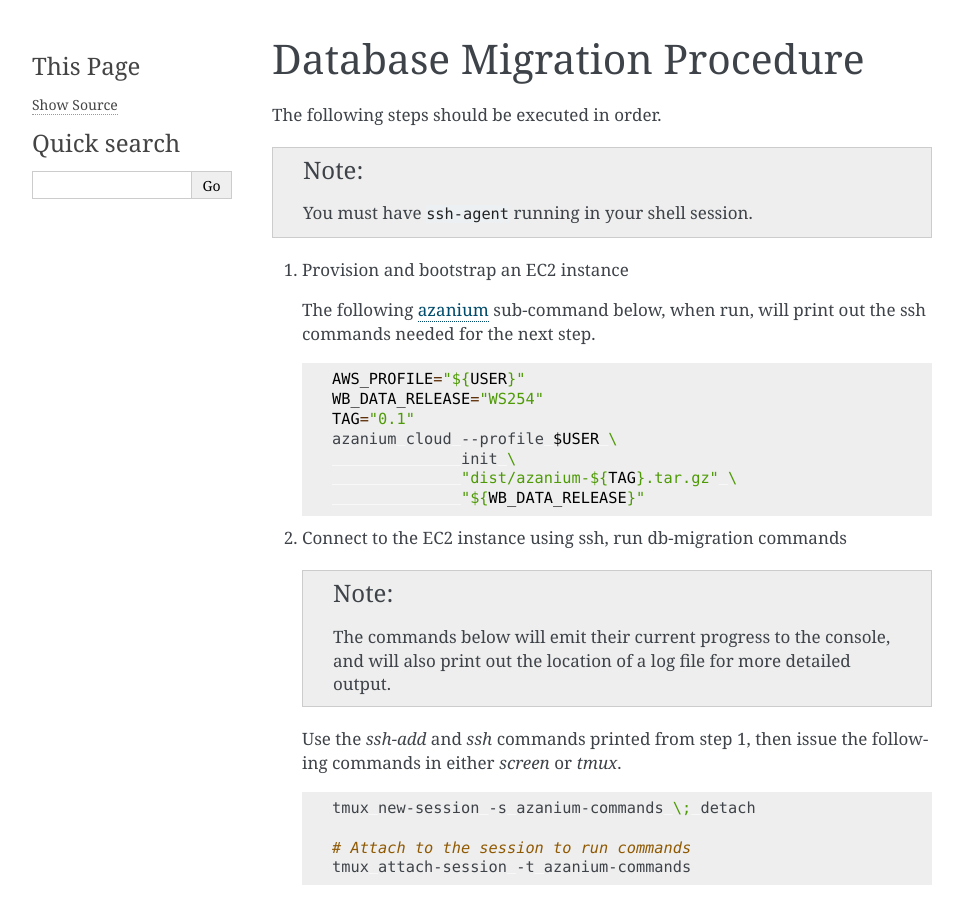
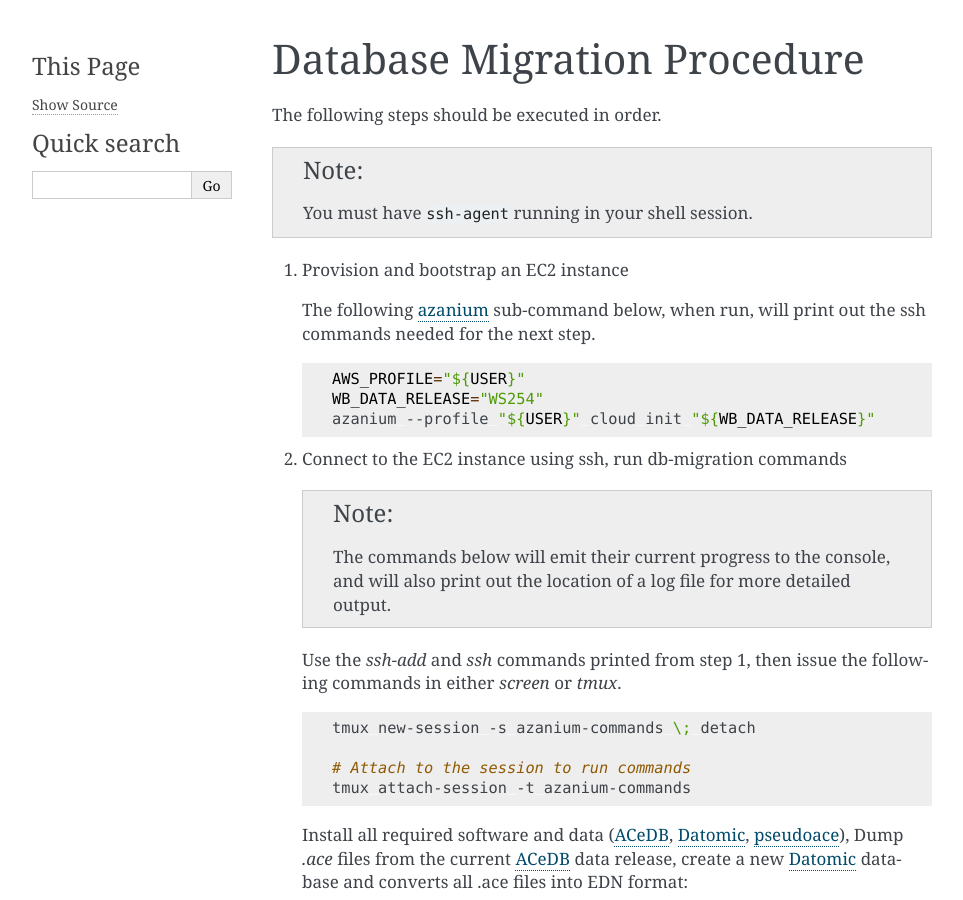
Before and after one commit to WormBase/db-migration, a Sphinx documentation site: the page built from docs/user/db-migration-procedure.rst, in a window 1280 px wide and 900 px high. Shown: the whole window, without its empty margins (148-1111 px from the left). Built offline with Sphinx 7.4.7, drawn with Linux system fonts in a browser that asks for light colours.

Commit message:
Amend command.

```diff
--- a/docs/user/db-migration-procedure.rst
+++ b/docs/user/db-migration-procedure.rst
@@ -19,11 +19,7 @@
 
       AWS_PROFILE="${USER}"
       WB_DATA_RELEASE="WS254"
-      TAG="0.1"
-      azanium cloud --profile $USER \
-		    init \
-      		    "dist/azanium-${TAG}.tar.gz" \
-		    "${WB_DATA_RELEASE}"
+      azanium --profile "${USER}" cloud init "${WB_DATA_RELEASE}"
 
 .. _db-migration-step-2:
 
```
